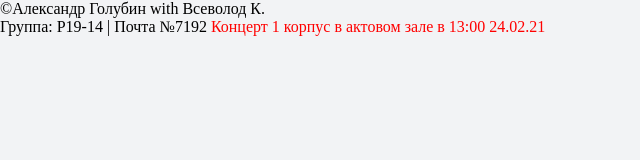
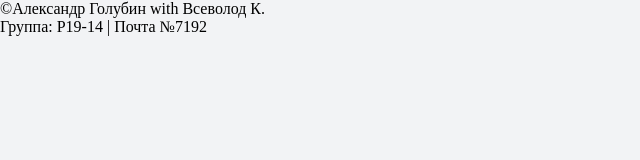
Before and after one commit to Donaldismo/Donaldismo.github.io, a plain HTML site: page index_white.html in a window 1280 px wide. Shown: the whole page, without its empty margins (0-640 px from the left). Drawn offline with Linux system fonts and the light colour scheme.

Commit message:
Update index_white.html

```diff
--- a/index_white.html
+++ b/index_white.html
@@ -22,6 +22,5 @@
      <body topmargin="0" bottommargin="0" leftmargin="0" rightmargin="0" bgcolor="#f2f3f5">
 		<font>©Александр Голубин with Всеволод К.</font><br>
 		<font>Группа: Р19-14 | Почта №7192</font>
-	     	     	<font style="color:red;">Концерт 1 корпус в актовом зале в 13:00 24.02.21</font>
      </body>
     </html>
```
